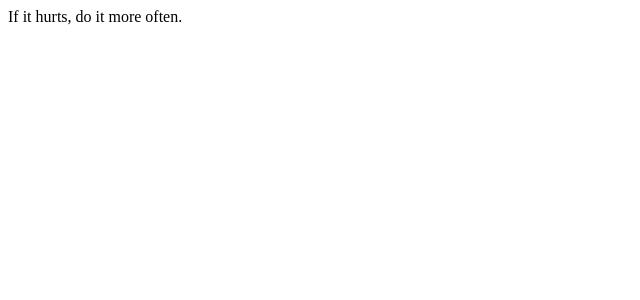
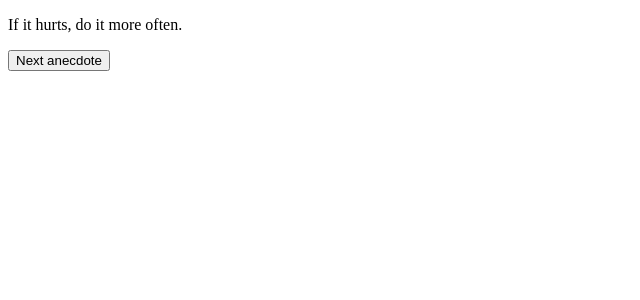
Before and after one commit to ekelhala/fullstackopen, a React (Create React App) app in the folder part1/anecdotes/: page / in a window 1280 px wide. Shown: the top 300 px of the page, without its empty margins (0-640 px from the left). Built offline with nearby package versions, Linux system fonts and the light colour scheme.

Commit message:
Completed anecdotes step1

```diff
--- a/part1/anecdotes/src/App.js
+++ b/part1/anecdotes/src/App.js
@@ -16,7 +16,8 @@
 
   return (
     <div>
-      {anecdotes[selected]}
+      <p>{anecdotes[selected]}</p>
+      <button onClick={() => setSelected(Math.floor(Math.random()*8))}>Next anecdote</button>
     </div>
   )
 }
```
